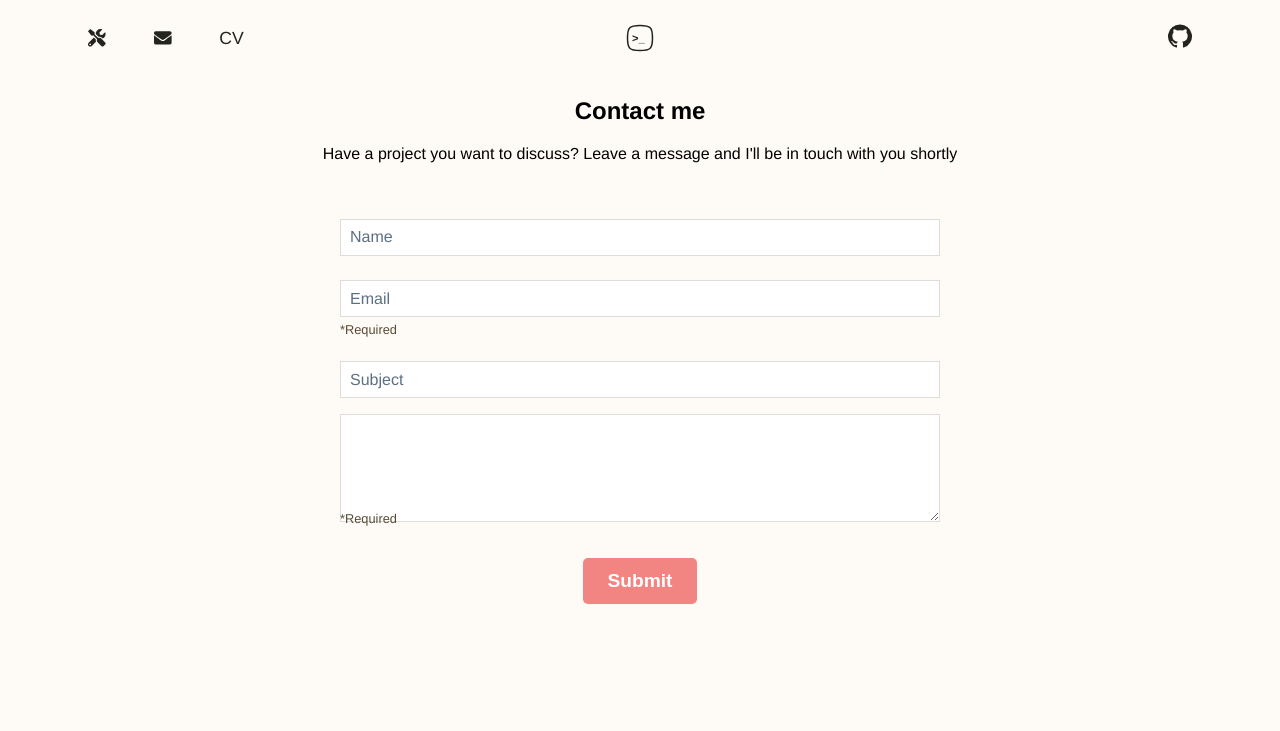
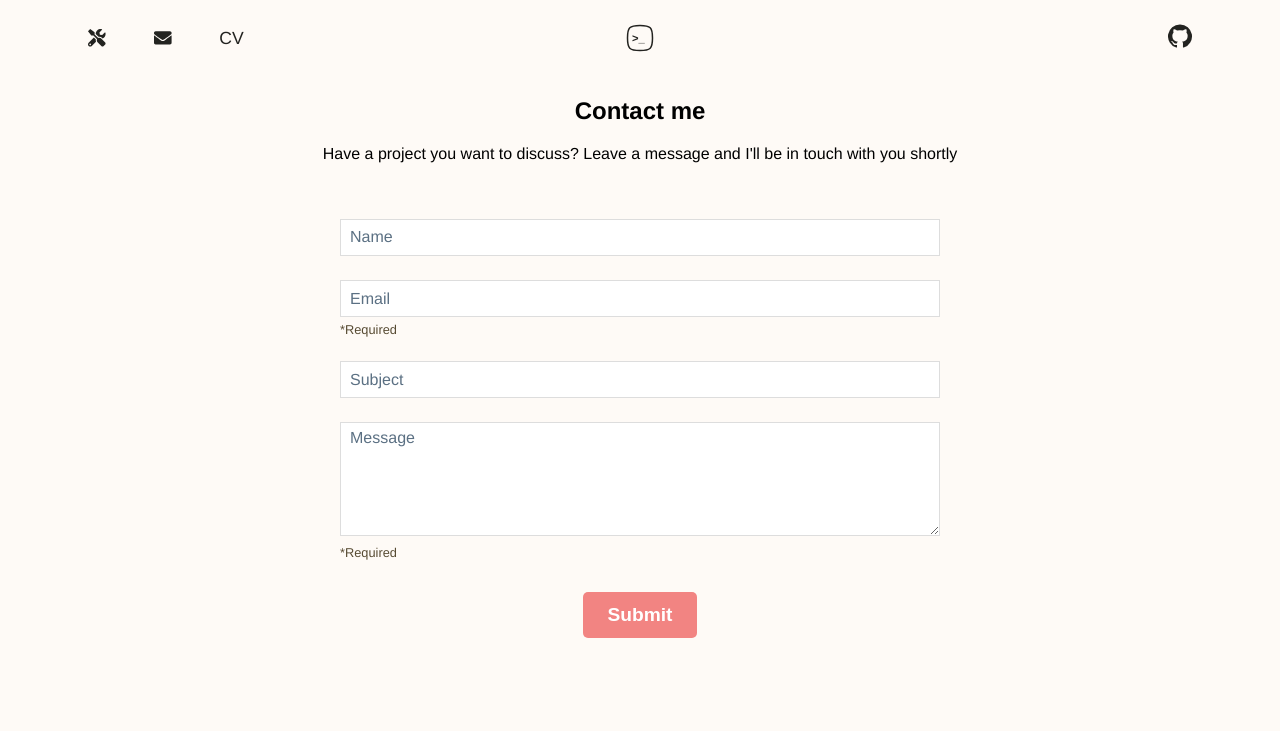
Before and after one commit to vtrofin/personal-website, a Vue app: page /contact in a window 1280 px wide. Shown: the top 731 px of the page. Built offline with nearby package versions, Linux system fonts and the light colour scheme.

Commit message:
fix contact inputs & text area

```diff
--- a/src/pages/Contact.vue
+++ b/src/pages/Contact.vue
@@ -43,7 +43,17 @@
       </div>
 
       <label for="message">Message*</label>
-      <textarea id="message" name="message" rows="5" :required="true" />
+      <div :class="getClassName('input-container', 'message')">
+        <textarea
+          id="message"
+          name="message"
+          rows="5"
+          :required="true"
+          @focus="toggleInputFocus"
+          @blur="toggleInputFocus"
+        />
+        <span class="input-label" @click.stop.prevent="handleSpanFocus">Message</span>
+      </div>
       <span class="required-label">*Required</span>
 
       <button type="submit" :disabled="templateData.isLoading" aria-label="Send the email message">
@@ -211,7 +221,8 @@ label {
   margin-top: 0.5rem;
   margin-bottom: 1rem;
 }
-.input-container input {
+.input-container input,
+.input-container textarea {
   width: 100%;
   box-sizing: border-box;
   line-height: 1.2rem;
@@ -226,6 +237,9 @@ label {
   font-weight: 400;
   transition: all 150ms cubic-bezier(0.4, 0, 0.2, 1);
 }
+.input-container textarea + .input-label {
+  top: 1rem;
+}
 
 .input-container.focused .input-label {
   color: var(--black);
@@ -235,7 +249,8 @@ label {
   pointer-events: none;
 }
 
-.input-container.focused input {
+.input-container.focused input,
+.input-container.focused textarea {
   padding-top: 0.8rem;
 }
 
@@ -249,8 +264,6 @@ textarea {
   appearance: none;
   font-weight: 500;
   color: var(--black);
-  /* margin-top: 0.5rem;
-  margin-bottom: 1rem; */
 }
 
 .input-container + .required-label,
```
